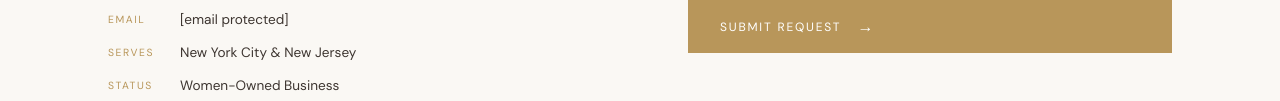
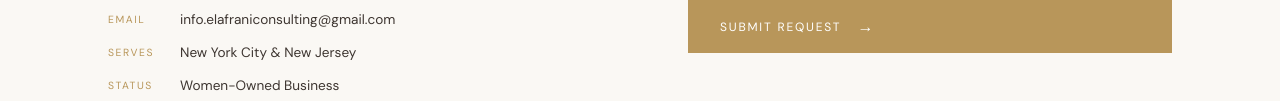
Before and after one commit to Houdaelafrani/EAC, a plain HTML site: page index.html in a window 1280 px wide. Shown: the part 2708-2809 px from the top of the page. Drawn offline with nearby package versions, Linux system fonts and the light colour scheme.

Commit message:
add correct email address

```diff
--- a/index.html
+++ b/index.html
@@ -333,7 +333,7 @@
         <p class="contact-body" style="margin-top:1.8rem;">Let's connect. We work with commercial clients, public agencies, event organizers, and general contractors across New York City and New Jersey.</p>
         <div class="contact-detail">
           <span class="contact-detail-label">Email</span>
-          <a href="/cdn-cgi/l/email-protection#4a23242c25642f262b2c382b2423292524393f263e23242d0a2d272b232664292527"><span class="__cf_email__" data-cfemail="4920272f26672c25282f3b2827202a26273a3c253d20272e092e24282025672a2624">[email&#160;protected]</span></a>
+          <a href="mailto:info.elafraniconsulting@gmail.com">info.elafraniconsulting@gmail.com</a>
         </div>
         <div class="contact-detail">
           <span class="contact-detail-label">Serves</span>
```
